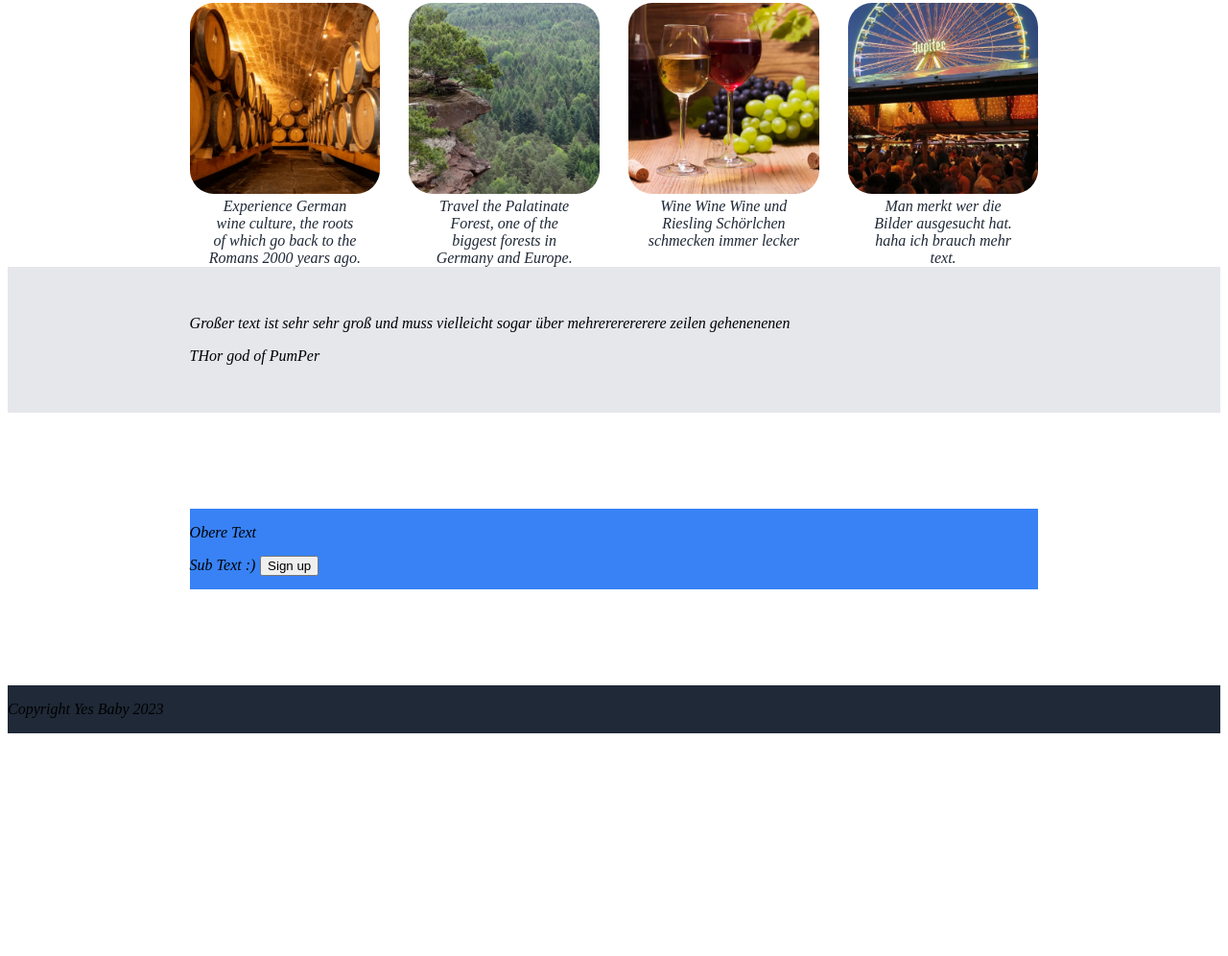
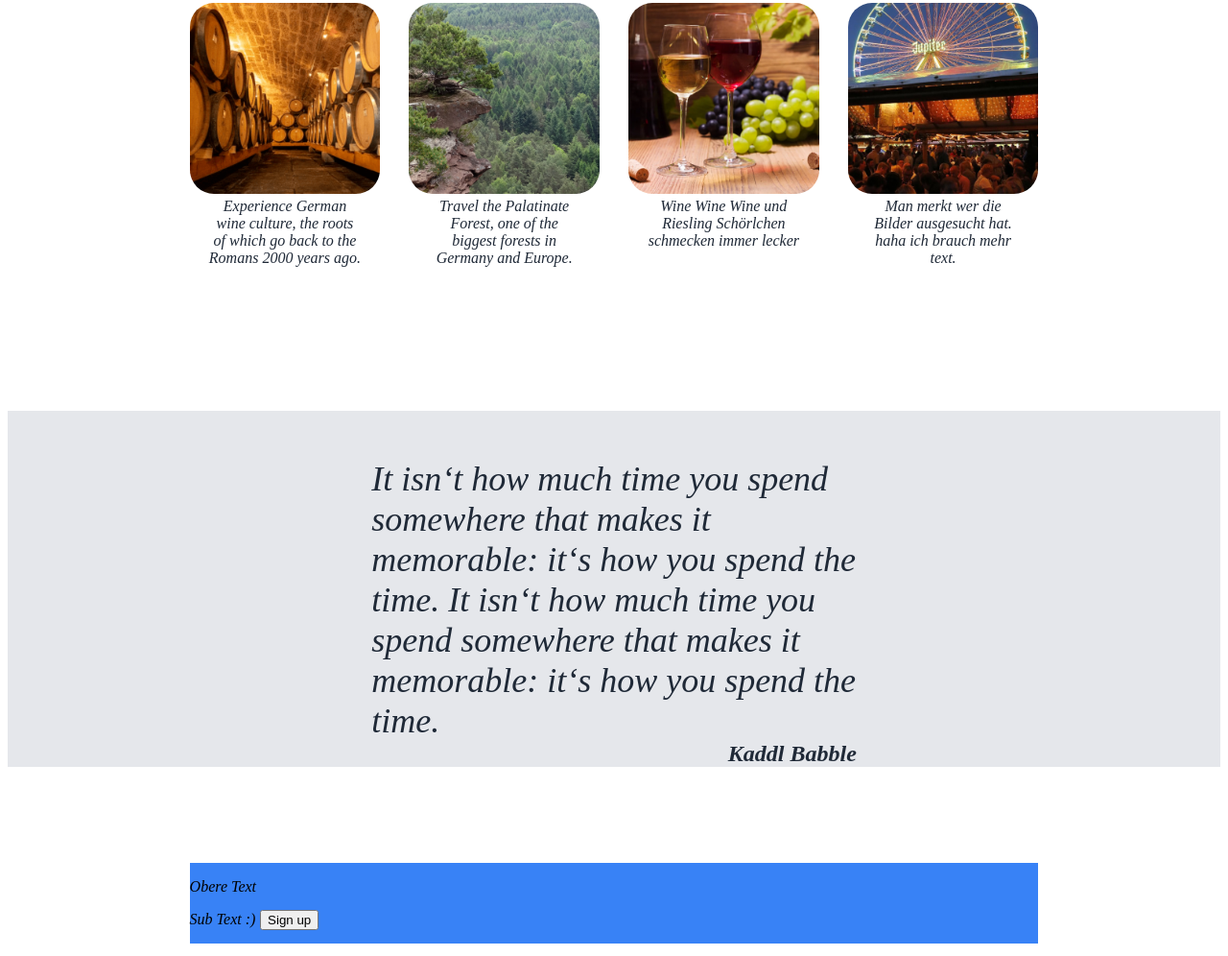
Before and after one commit to feindreh/palatinate, a plain HTML site: page index.html in a window 1280 px wide. Shown: the part 582-1578 px from the top of the page at 96% size. Before the commit the page ends 1354 px from the top, so only its background shows below. Drawn offline with Linux system fonts and the light colour scheme.

Commit message:
finish the quotes section

```diff
--- a/index.html
+++ b/index.html
@@ -48,8 +48,8 @@
         </div>
     </div>
     <div id="quote">
-        <p class="top">Großer text ist sehr sehr groß und muss vielleicht sogar über mehrererererere zeilen gehenenenen</p>
-        <p class="bottom">THor god of PumPer</p>
+        <p class="top">It isn‘t how much time you spend somewhere that makes it memorable: it‘s how you spend the time. It isn‘t how much time you spend somewhere that makes it memorable: it‘s how you spend the time.</p>
+        <p class="bottom">Kaddl Babble</p>
     </div>
     <div id="button">
         <div id="buttonBox">
--- a/style.css
+++ b/style.css
@@ -5,7 +5,7 @@ body {
 }
 
 
-#top, #undertop, #flexbox, h2, .top, .bottom, #buttonBox{
+#top, #undertop, #flexbox, h2, #buttonBox{
     margin-left: 15%;
     margin-right: 15%;
 }
@@ -101,12 +101,22 @@ h2{
 
 #quote{
     background-color: #E5E7EB;
+    margin-top:150px;
 }
 .top{
+
+    font-size: 36px;
+    color: #1F2937;
+    margin:auto 30%;
     margin-top:50px;
 }
 .bottom{
     margin-bottom:50px;
+    margin:auto 30%;
+    text-align: right;
+    font-size: 24px;
+    font-weight: bold;
+    color: #1F2937;
 }
 
 /* Button */
```
